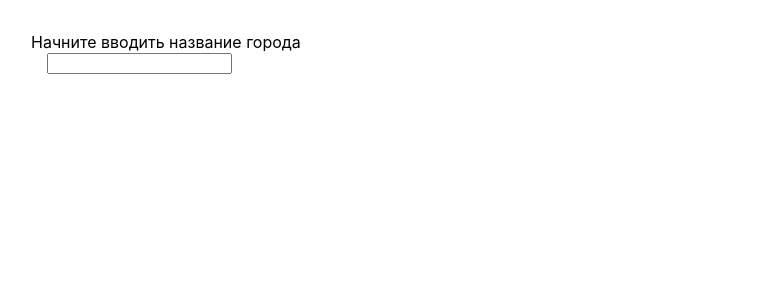
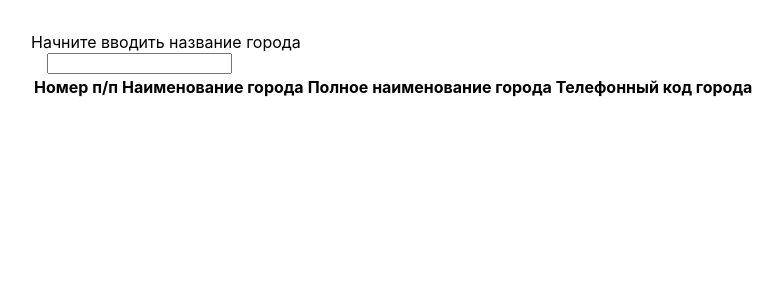
Before and after one commit to LLStudent83/city_search, a React (Create React App) app: page / in a window 1280 px wide. Shown: the top 300 px of the page, without its empty margins (1-784 px from the left). Built offline with nearby package versions, Linux system fonts and the light colour scheme.

Commit message:
feat: add table

```diff
--- a/src/components/table/Table.js
+++ b/src/components/table/Table.js
@@ -1,5 +1,5 @@
 import React, { useMemo } from 'react';
-import useTable from 'react-table';
+import { useTable } from 'react-table';
 import { useSelector } from 'react-redux';
 
 export default function Table() {
@@ -35,17 +35,57 @@ export default function Table() {
     },
   ], []);
 
+  const tableSities = useTable({ columns, data });
+
+  const {
+    getTableProps,
+    getTableBodyProps,
+    headerGroups,
+    rows,
+    prepareRow,
+  } = tableSities;
+  // eslint-disable-next-line max-len
+  console.log('getTableProps', getTableProps()); // {role: 'table'}
+
+  // eslint-disable-next-line max-len
+  console.log('headerGroups.getHeaderGroupProps', headerGroups[0].getHeaderGroupProps()); // {key: 'headerGroup_0', role: 'row'}
+  // eslint-disable-next-line max-len
+  console.log('headerGroups', headerGroups); // [0: {headers: Array(4), getHeaderGroupProps: ƒ, getFooterGroupProps: ƒ}]
+
   return (
-    <table>
+    <table {...getTableProps()}>
       <thead>
-        <tr>
-          <th />
-        </tr>
+        {headerGroups.map((headerGroup) => (
+          <tr {...headerGroup.getHeaderGroupProps()}>
+            {
+            headerGroup.headers.map((column) => (
+              <th {...column.getHeaderProps()}>
+                {column.render('Header')}
+              </th>
+            ))
+}
+          </tr>
+        ))}
       </thead>
-      <tbody>
-        <tr>
-          <td />
-        </tr>
+      <tbody {...getTableBodyProps()}>
+        {
+          rows.map((row) => {
+            prepareRow(row);
+            return (
+              <tr {...row.getRowProps()}>
+                {row.cells.map((cell) => (
+                  <td {...cell.getCellProps()}>
+                    {
+                    cell.render('Cell')
+}
+                  </td>
+                ))}
+              </tr>
+            );
+          })
+
+        }
+
       </tbody>
     </table>
   );
```
Also changed, not shown: .eslintrc.json, 1 other file (tests, documents, lock files or other folders).
